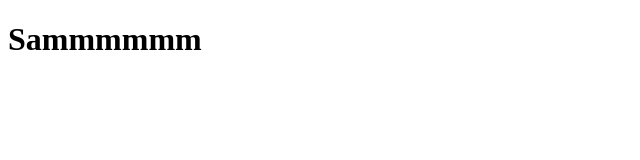
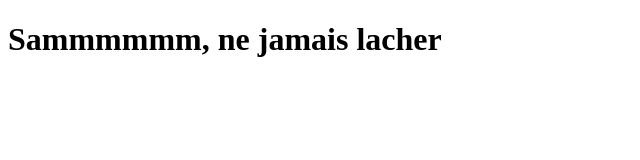
Before and after one commit to SamusKH/coursera-test, a plain HTML site: page site/index.html in a window 1280 px wide. Shown: the whole page, without its empty margins (0-640 px from the left). Drawn offline with Linux system fonts and the light colour scheme.

Commit message:
Small addition to our page content.

```diff
--- a/site/index.html
+++ b/site/index.html
@@ -6,6 +6,6 @@
 	<title>SamSam</title>
 </head>
 <body>
-	<h1>Sammmmmm</h1>
+	<h1>Sammmmmm, ne jamais lacher</h1>
 </body>
 </html>
```
